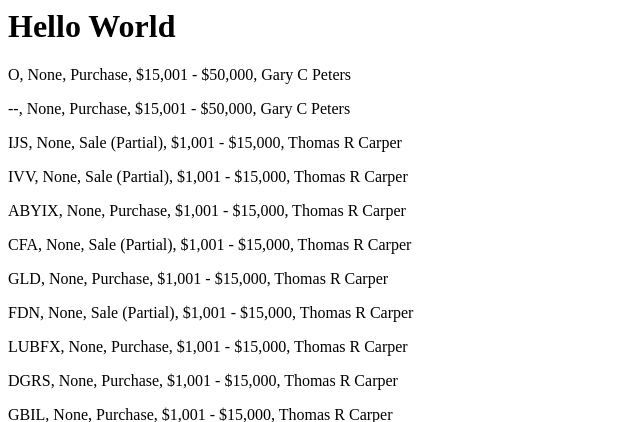
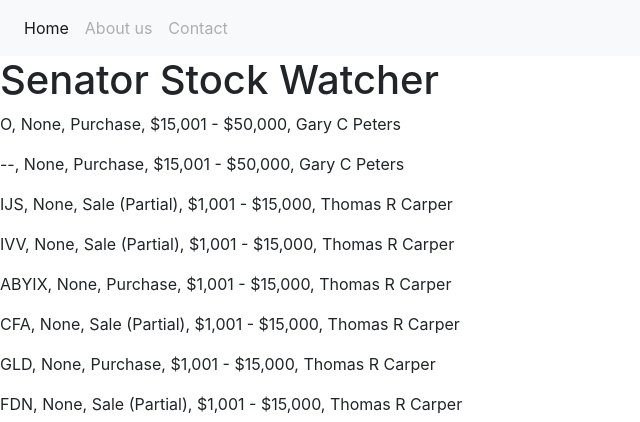
Before and after one commit to StvnLm/NotStockWatcher, a Django app: template django_project/stockwatcher/templates/stockwatcher/home.html in a window 1280 px wide. Shown: the top 422 px of the page, without its empty margins (0-640 px from the left). Run offline with Django 3.2, Linux system fonts and the light colour scheme; the template is opened without the code that fills it: values that come from a table or form of the project are taken from there, others are empty; data comes from the database, SQL or seed files in the repository; some libraries are stand-ins or nearby versions.

Commit message:
fix tempalte block; change home url

```diff
--- a/django_project/stockwatcher/templates/stockwatcher/base.html
+++ b/django_project/stockwatcher/templates/stockwatcher/base.html
@@ -39,6 +39,7 @@
       </ul>
     </div>
   </nav>
+  {% block content %}{% endblock %}
 
   <!-- jQuery first, then Popper.js, then Bootstrap JS -->
   <script src="https://code.jquery.com/jquery-3.4.1.slim.min.js" integrity="sha384-J6qa4849blE2+poT4WnyKhv5vZF5SrPo0iEjwBvKU7imGFAV0wwj1yYfoRSJoZ+n" crossorigin="anonymous"></script>
--- a/django_project/stockwatcher/templates/stockwatcher/home.html
+++ b/django_project/stockwatcher/templates/stockwatcher/home.html
@@ -1,6 +1,6 @@
-
+{% extends "stockwatcher/base.html" %}
 {% block content %}
-<h1>Hello World</h1>
+<h1>Senator Stock Watcher</h1>
 {% for stock in stocks %}
     <p> {{stock.ticker}}, {{stock.transaction_date}}, {{stock.type}}, {{stock.amount}}, {{stock.senator}} </p>
 {% endfor %}
--- a/django_project/stockwatcher/urls.py
+++ b/django_project/stockwatcher/urls.py
@@ -4,4 +4,4 @@
 
 # urlpatterns = [  path('home/', views.home, name = "stockwatcher-home")]
 
-urlpatterns = [  path('home/', StockListView.as_view(), name = "stockwatcher-home")]
+urlpatterns = [  path('', StockListView.as_view(), name = "stockwatcher-home")]
```
